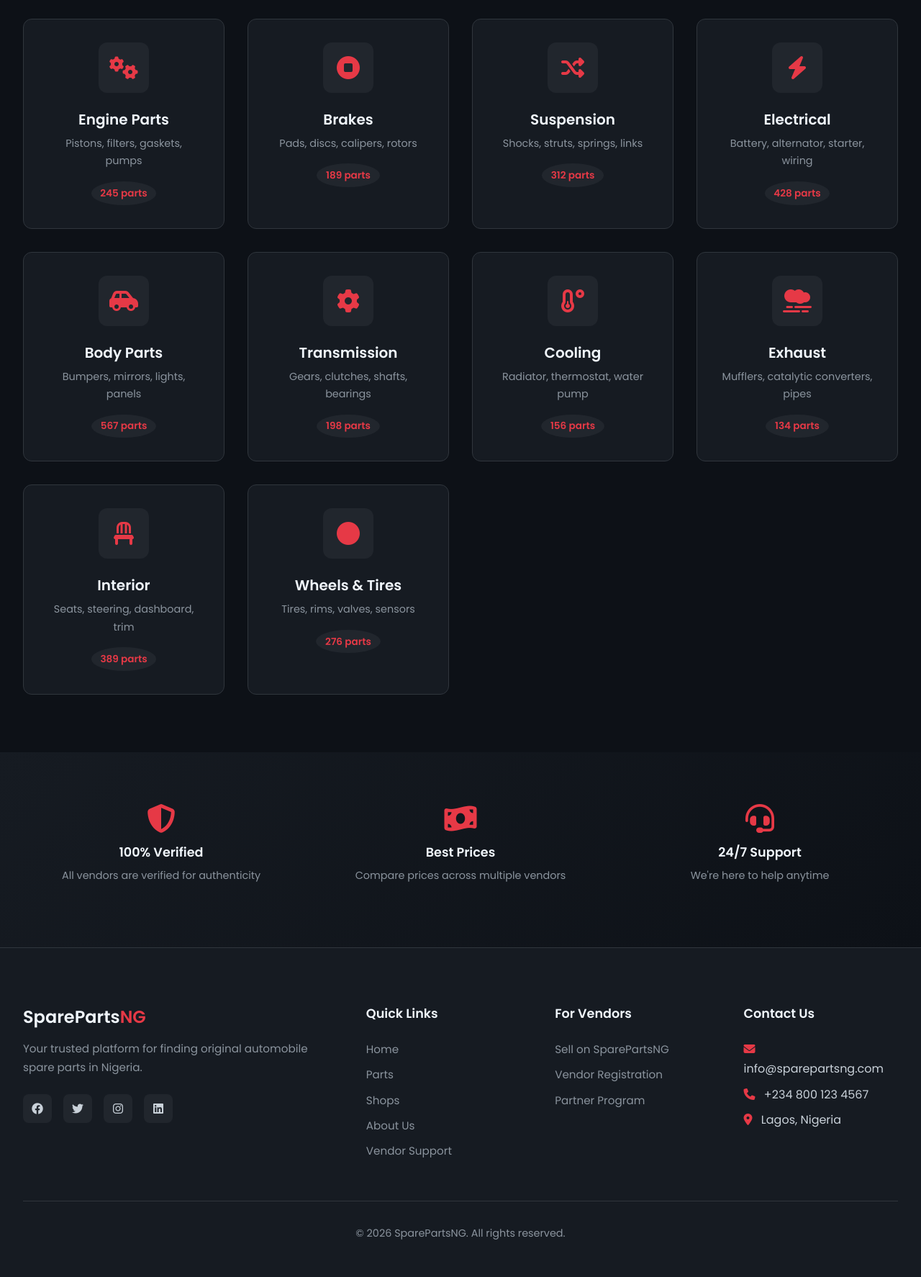
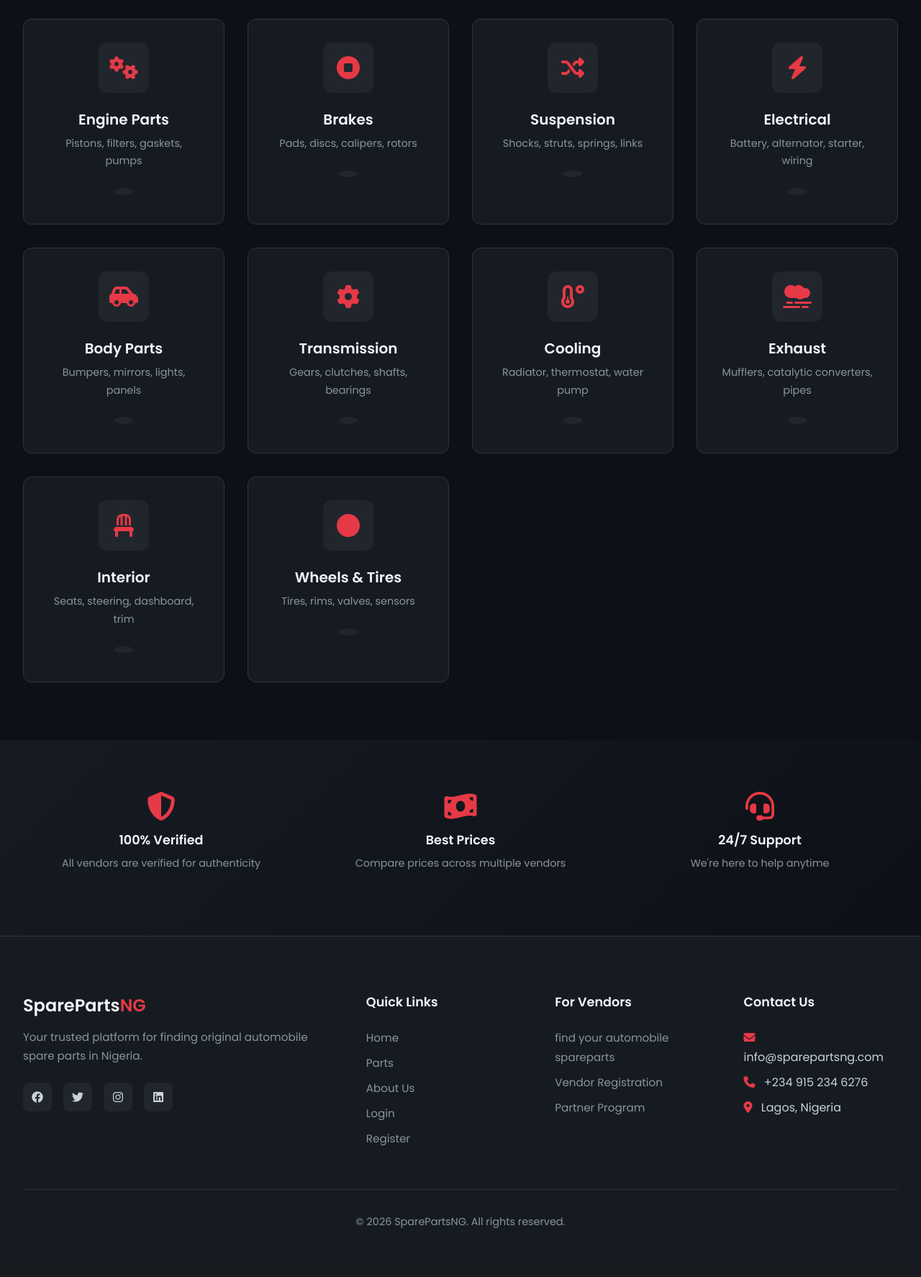
Before and after one commit to ademolatmw-vue/spare-parts, a PHP site: page /spare-parts-platform/index.html in a window 1280 px wide. Shown: the part 1000-2774 px from the top of the page at 72% size. After the commit the page ends 2706 px from the top, so only its background shows below. Run offline with PHP 8.4, Linux system fonts and the light colour scheme.

Commit message:
Fix category page warnings, shop warnings, PHPMailer integration and navigation

```diff
--- a/spare-parts-platform/includes/email_config.php
+++ b/spare-parts-platform/includes/email_config.php
@@ -14,7 +14,7 @@ return [
     'smtp_username' => 'sparepartsng.project@gmail.com',
 
     // Gmail App Password (NOT your regular password)
-    'smtp_password' => 'qjgzyqchgxayvwun',
+    'smtp_password' => 'oontvtcdangokbva',
 
     // From details
     'from_email' => 'sparepartsng.project@gmail.com',
--- a/spare-parts-platform/index.html
+++ b/spare-parts-platform/index.html
@@ -18,11 +18,11 @@
             <ul class="nav-links">
                 <li><a href="index.html" class="active">Home</a></li>
                 <li><a href="#parts">Parts</a></li>
-                <li><a href="#shops">Shops</a></li>
+
                 <li><a href="#about">About</a></li>
                 <li><a href="pages/login.php" class="btn-nav">Login</a></li>
 <li><a href="pages/register.php" class="btn-nav btn-primary-small">Register</a></li>
-                <li><a href="pages/contact_vendor.php?vendor_id=1" class="btn-nav">Vendor Support</a></li>
+
 
 
             </ul>
@@ -85,7 +85,7 @@
                     </div>
                     <h3>Engine Parts</h3>
                     <p>Pistons, filters, gaskets, pumps</p>
-                    <span class="parts-count">245 parts</span>
+                    <span class="parts-count"></span>
                     </a>
                 </div>
 
@@ -96,7 +96,7 @@
                     </div>
                     <h3>Brakes</h3>
                     <p>Pads, discs, calipers, rotors</p>
-                    <span class="parts-count">189 parts</span>
+                    <span class="parts-count"></span>
                     </a>
                 </div>
 
@@ -107,7 +107,7 @@
                     </div>
                     <h3>Suspension</h3>
                     <p>Shocks, struts, springs, links</p>
-                    <span class="parts-count">312 parts</span>
+                    <span class="parts-count"></span>
                     </a>
                 </div>
 
@@ -118,7 +118,7 @@
                     </div>
                     <h3>Electrical</h3>
                     <p>Battery, alternator, starter, wiring</p>
-                    <span class="parts-count">428 parts</span>
+                    <span class="parts-count"></span>
                     </a>
                 </div>
 
@@ -129,7 +129,7 @@
                     </div>
                     <h3>Body Parts</h3>
                     <p>Bumpers, mirrors, lights, panels</p>
-                    <span class="parts-count">567 parts</span>
+                    <span class="parts-count"></span>
                     </a>
                 </div>
 
@@ -140,7 +140,7 @@
                     </div>
                     <h3>Transmission</h3>
                     <p>Gears, clutches, shafts, bearings</p>
-                    <span class="parts-count">198 parts</span>
+                    <span class="parts-count"></span>
                     </a>
                 </div>
 
@@ -151,7 +151,7 @@
                     </div>
                     <h3>Cooling</h3>
                     <p>Radiator, thermostat, water pump</p>
-                    <span class="parts-count">156 parts</span>
+                    <span class="parts-count"></span>
                     </a>
                 </div>
 
@@ -162,7 +162,7 @@
                     </div>
                     <h3>Exhaust</h3>
                     <p>Mufflers, catalytic converters, pipes</p>
-                    <span class="parts-count">134 parts</span>
+                    <span class="parts-count"></span>
                     </a>
                 </div>
 
@@ -173,7 +173,7 @@
                     </div>
                     <h3>Interior</h3>
                     <p>Seats, steering, dashboard, trim</p>
-                    <span class="parts-count">389 parts</span>
+                    <span class="parts-count"></span>
                     </a>
                 </div>
 
@@ -184,7 +184,7 @@
                     </div>
                     <h3>Wheels & Tires</h3>
                     <p>Tires, rims, valves, sensors</p>
-                    <span class="parts-count">276 parts</span>
+                    <span class="parts-count"></span>
                     </a>
                 </div>
             </div>
@@ -225,10 +225,10 @@
                     <h3>SpareParts<span class="highlight">NG</span></h3>
                     <p>Your trusted platform for finding original automobile spare parts in Nigeria.</p>
                     <div class="social-links">
-                        <a href="#"><i class="fab fa-facebook"></i></a>
-                        <a href="#"><i class="fab fa-twitter"></i></a>
-                        <a href="#"><i class="fab fa-instagram"></i></a>
-                        <a href="#"><i class="fab fa-linkedin"></i></a>
+                        <a href=""><i class="fab fa-facebook"></i></a>
+                        <a href=""><i class="fab fa-twitter"></i></a>
+                        <a href=""><i class="fab fa-instagram"></i></a>
+                        <a href=""><i class="fab fa-linkedin"></i></a>
                     </div>
                 </div>
                 <div class="footer-section">
@@ -236,9 +236,11 @@
                     <ul>
                         <li><a href="index.html">Home</a></li>
                         <li><a href="#parts">Parts</a></li>
-                        <li><a href="#shops">Shops</a></li>
                         <li><a href="#about">About Us</a></li>
-                        <li><a href="pages/contact_vendor.php?vendor_id=1">Vendor Support</a></li>
+                        <li><a href="pages/login.php">Login</a></li>
+                        <li><a href="pages/register.php">Register</a></li>
+
+
 
 
                     </ul>
@@ -246,8 +248,8 @@
                 <div class="footer-section">
                     <h4>For Vendors</h4>
                     <ul>
-                        <li><a href="#">Sell on SparePartsNG</a></li>
-                        <li><a href="#">Vendor Registration</a></li>
+                        <li><a href="#parts">find your automobile spareparts </a></li>
+                        <li><a href="pages/register.php">Vendor Registration</a></li>
                         <li><a href="#">Partner Program</a></li>
                     </ul>
                 </div>
@@ -255,7 +257,7 @@
                     <h4>Contact Us</h4>
                     <ul>
                         <li><i class="fas fa-envelope"></i> info@sparepartsng.com</li>
-                        <li><i class="fas fa-phone"></i> +234 800 123 4567</li>
+                        <li><i class="fas fa-phone"></i> +234 915 234 6276</li>
                         <li><i class="fas fa-map-marker-alt"></i> Lagos, Nigeria</li>
                     </ul>
                 </div>
--- a/spare-parts-platform/pages/login.php
+++ b/spare-parts-platform/pages/login.php
@@ -32,7 +32,7 @@ if ($_SERVER["REQUEST_METHOD"] == "POST") {
             if ($user['user_type'] == 'vendor') {
                 header("Location: vendor_dashboard.php");
             } else {
-                header("Location: ../index.php");
+                header("Location: ../index.html");
             }
             exit();
         } else {
@@ -61,7 +61,7 @@ if ($_SERVER["REQUEST_METHOD"] == "POST") {
                 <h1>SpareParts</h1>
             </div>
             <ul class="nav-links">
-                <li><a href="../index.php">Home</a></li>
+                <li><a href="../index.html">Home</a></li>
                 <li><a href="register.php">Register</a></li>
             </ul>
             <div class="hamburger">
--- a/spare-parts-platform/pages/register.php
+++ b/spare-parts-platform/pages/register.php
@@ -45,7 +45,7 @@ if ($_SERVER["REQUEST_METHOD"] == "POST") {
                     if ($user_type == 'vendor') {
                         header("Location: vendor_dashboard.php");
                     } else {
-                        header("Location: ../index.php");
+                        header("Location: ../index.html");
                     }
                     exit();
                 } else {
@@ -76,7 +76,7 @@ if ($_SERVER["REQUEST_METHOD"] == "POST") {
                 <h1>SpareParts</h1>
             </div>
             <ul class="nav-links">
-                <li><a href="../index.php">Home</a></li>
+                <li><a href="../index.html">Home</a></li>
                 <li><a href="login.php">Login</a></li>
             </ul>
             <div class="hamburger">
```
Also changed, not shown: spare-parts-platform/includes/phpmailer_stub.php (+5 -6 lines), spare-parts-platform/includes/send_email.php (+11 -1 lines), spare-parts-platform/pages/category.php (+49 -69 lines), spare-parts-platform/pages/shop.php (+6 -4 lines), spare-parts-platform/pages/view_parts.php (+4 -4 lines).
